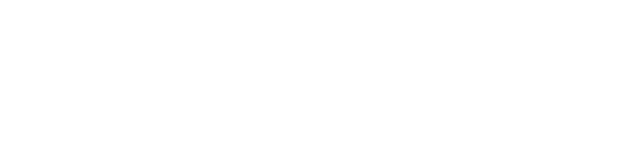
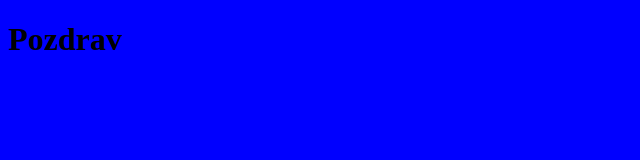
Before and after one commit to emalaric/nasa_prva_stranica, a plain HTML site: page index.html in a window 1280 px wide. Shown: the whole page, without its empty margins (0-640 px from the left). Drawn offline with Linux system fonts and the light colour scheme.

Commit message:
dodan background color

```diff
--- a/index.html
+++ b/index.html
@@ -3,9 +3,11 @@
 <head>
     <meta charset="UTF-8">
     <meta name="viewport" content="width=device-width, initial-scale=1.0">
+    <link rel="stylesheet" type="text/css" href="style.css" />
     <title>Document</title>
 </head>
 <body>
+    <h1>Pozdrav</h1>
 
 </body>
 </html>
--- /dev/null
+++ b/style.css
@@ -0,0 +1,3 @@
+* {
+    background-color: blue;
+}
```
